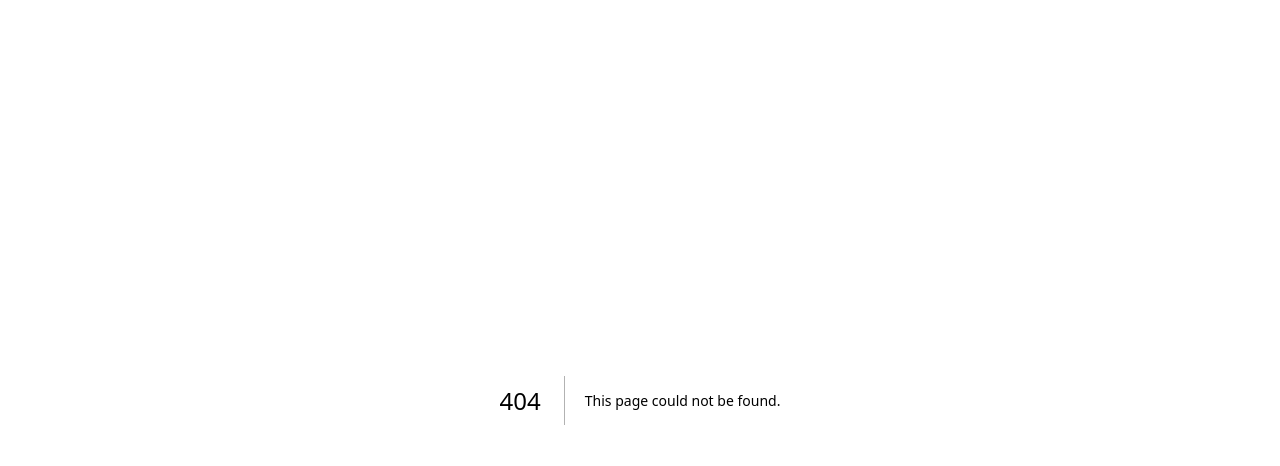
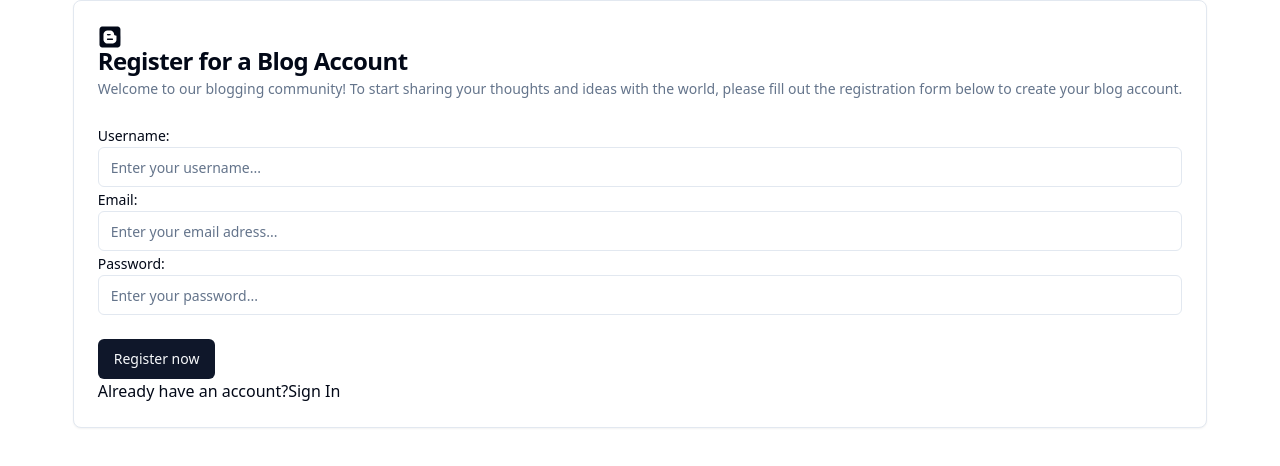
Before and after one commit to BolojanAndrei15/bloggy, a Next.js app: page /register in a window 1280 px wide. Before the commit this address had no page. Shown: the top 466 px of the page. Built offline with nearby package versions, Linux system fonts and the light colour scheme.

Commit message:
added the register route

```diff
--- /dev/null
+++ b/app/register/page.js
@@ -0,0 +1,11 @@
+import RegisterForm from "@/components/ui/register/registerForm";
+
+export default function Register() {
+  return (
+    <div className="flex justify-center">
+      <div>
+        <RegisterForm />
+      </div>
+    </div>
+  );
+}
--- /dev/null
+++ b/components/ui/button.jsx
@@ -0,0 +1,47 @@
+import * as React from "react"
+import { Slot } from "@radix-ui/react-slot"
+import { cva } from "class-variance-authority";
+
+import { cn } from "@/lib/utils"
+
+const buttonVariants = cva(
+  "inline-flex items-center justify-center rounded-md text-sm font-medium ring-offset-background transition-colors focus-visible:outline-none focus-visible:ring-2 focus-visible:ring-ring focus-visible:ring-offset-2 disabled:pointer-events-none disabled:opacity-50",
+  {
+    variants: {
+      variant: {
+        default: "bg-primary text-primary-foreground hover:bg-primary/90",
+        destructive:
+          "bg-destructive text-destructive-foreground hover:bg-destructive/90",
+        outline:
+          "border border-input bg-background hover:bg-accent hover:text-accent-foreground",
+        secondary:
+          "bg-secondary text-secondary-foreground hover:bg-secondary/80",
+        ghost: "hover:bg-accent hover:text-accent-foreground",
+        link: "text-primary underline-offset-4 hover:underline",
+      },
+      size: {
+        default: "h-10 px-4 py-2",
+        sm: "h-9 rounded-md px-3",
+        lg: "h-11 rounded-md px-8",
+        icon: "h-10 w-10",
+      },
+    },
+    defaultVariants: {
+      variant: "default",
+      size: "default",
+    },
+  }
+)
+
+const Button = React.forwardRef(({ className, variant, size, asChild = false, ...props }, ref) => {
+  const Comp = asChild ? Slot : "button"
+  return (
+    (<Comp
+      className={cn(buttonVariants({ variant, size, className }))}
+      ref={ref}
+      {...props} />)
+  );
+})
+Button.displayName = "Button"
+
+export { Button, buttonVariants }
--- /dev/null
+++ b/components/ui/card.jsx
@@ -0,0 +1,50 @@
+import * as React from "react"
+
+import { cn } from "@/lib/utils"
+
+const Card = React.forwardRef(({ className, ...props }, ref) => (
+  <div
+    ref={ref}
+    className={cn("rounded-lg border bg-card text-card-foreground shadow-sm", className)}
+    {...props} />
+))
+Card.displayName = "Card"
+
+const CardHeader = React.forwardRef(({ className, ...props }, ref) => (
+  <div
+    ref={ref}
+    className={cn("flex flex-col space-y-1.5 p-6", className)}
+    {...props} />
+))
+CardHeader.displayName = "CardHeader"
+
+const CardTitle = React.forwardRef(({ className, ...props }, ref) => (
+  <h3
+    ref={ref}
+    className={cn("text-2xl font-semibold leading-none tracking-tight", className)}
+    {...props} />
+))
+CardTitle.displayName = "CardTitle"
+
+const CardDescription = React.forwardRef(({ className, ...props }, ref) => (
+  <p
+    ref={ref}
+    className={cn("text-sm text-muted-foreground", className)}
+    {...props} />
+))
+CardDescription.displayName = "CardDescription"
+
+const CardContent = React.forwardRef(({ className, ...props }, ref) => (
+  <div ref={ref} className={cn("p-6 pt-0", className)} {...props} />
+))
+CardContent.displayName = "CardContent"
+
+const CardFooter = React.forwardRef(({ className, ...props }, ref) => (
+  <div
+    ref={ref}
+    className={cn("flex items-center p-6 pt-0", className)}
+    {...props} />
+))
+CardFooter.displayName = "CardFooter"
+
+export { Card, CardHeader, CardFooter, CardTitle, CardDescription, CardContent }
--- /dev/null
+++ b/components/ui/input.jsx
@@ -0,0 +1,19 @@
+import * as React from "react"
+
+import { cn } from "@/lib/utils"
+
+const Input = React.forwardRef(({ className, type, ...props }, ref) => {
+  return (
+    (<input
+      type={type}
+      className={cn(
+        "flex h-10 w-full rounded-md border border-input bg-background px-3 py-2 text-sm ring-offset-background file:border-0 file:bg-transparent file:text-sm file:font-medium placeholder:text-muted-foreground focus-visible:outline-none focus-visible:ring-2 focus-visible:ring-ring focus-visible:ring-offset-2 disabled:cursor-not-allowed disabled:opacity-50",
+        className
+      )}
+      ref={ref}
+      {...props} />)
+  );
+})
+Input.displayName = "Input"
+
+export { Input }
--- /dev/null
+++ b/components/ui/label.jsx
@@ -0,0 +1,18 @@
+"use client"
+
+import * as React from "react"
+import * as LabelPrimitive from "@radix-ui/react-label"
+import { cva } from "class-variance-authority";
+
+import { cn } from "@/lib/utils"
+
+const labelVariants = cva(
+  "text-sm font-medium leading-none peer-disabled:cursor-not-allowed peer-disabled:opacity-70"
+)
+
+const Label = React.forwardRef(({ className, ...props }, ref) => (
+  <LabelPrimitive.Root ref={ref} className={cn(labelVariants(), className)} {...props} />
+))
+Label.displayName = LabelPrimitive.Root.displayName
+
+export { Label }
--- /dev/null
+++ b/components/ui/register/RegisterForm.js
@@ -0,0 +1,62 @@
+import { FaBlogger } from "react-icons/fa";
+
+import {
+  Card,
+  CardContent,
+  CardDescription,
+  CardFooter,
+  CardHeader,
+  CardTitle,
+} from "@/components/ui/card";
+import { Input } from "../input";
+import { Label } from "../label";
+import { Button } from "../button";
+import Link from "next/link";
+
+export default function RegisterForm() {
+  return (
+    <div>
+      <Card>
+        <CardHeader>
+          <CardTitle>
+            <FaBlogger />
+            Register for a Blog Account
+          </CardTitle>
+          <CardDescription>
+            Welcome to our blogging community! To start sharing your thoughts
+            and ideas with the world, please fill out the registration form
+            below to create your blog account.
+          </CardDescription>
+        </CardHeader>
+        <CardContent>
+          <div>
+            <div>
+              <Label>Username:</Label>
+              <Input type="text" placeholder="Enter your username..." />
+            </div>
+            <div>
+              <Label>Email:</Label>
+              <Input type="email" placeholder="Enter your email adress..." />
+            </div>
+            <div>
+              <div>
+                <Label>Password:</Label>
+                <Input type="text" placeholder="Enter your password..." />
+              </div>
+            </div>
+          </div>
+        </CardContent>
+        <CardFooter>
+          <div>
+            <div>
+              <Button>Register now</Button>
+            </div>
+            <p>
+              Already have an account?<Link href={"signin"}>Sign In</Link>
+            </p>
+          </div>
+        </CardFooter>
+      </Card>
+    </div>
+  );
+}
--- a/package.json
+++ b/package.json
@@ -11,6 +11,8 @@
   "dependencies": {
     "@auth/prisma-adapter": "^1.0.1",
     "@prisma/client": "^5.1.1",
+    "@radix-ui/react-label": "^2.0.2",
+    "@radix-ui/react-slot": "^1.0.2",
     "autoprefixer": "10.4.14",
     "bcrypt": "^5.1.0",
     "class-variance-authority": "^0.7.0",
@@ -23,6 +25,7 @@
     "prisma": "^5.1.1",
     "react": "18.2.0",
     "react-dom": "18.2.0",
+    "react-icons": "^4.10.1",
     "tailwind-merge": "^1.14.0",
     "tailwindcss": "3.3.3",
     "tailwindcss-animate": "^1.0.6",
```
Also changed, not shown: 1 other file (tests, documents, lock files or other folders).
